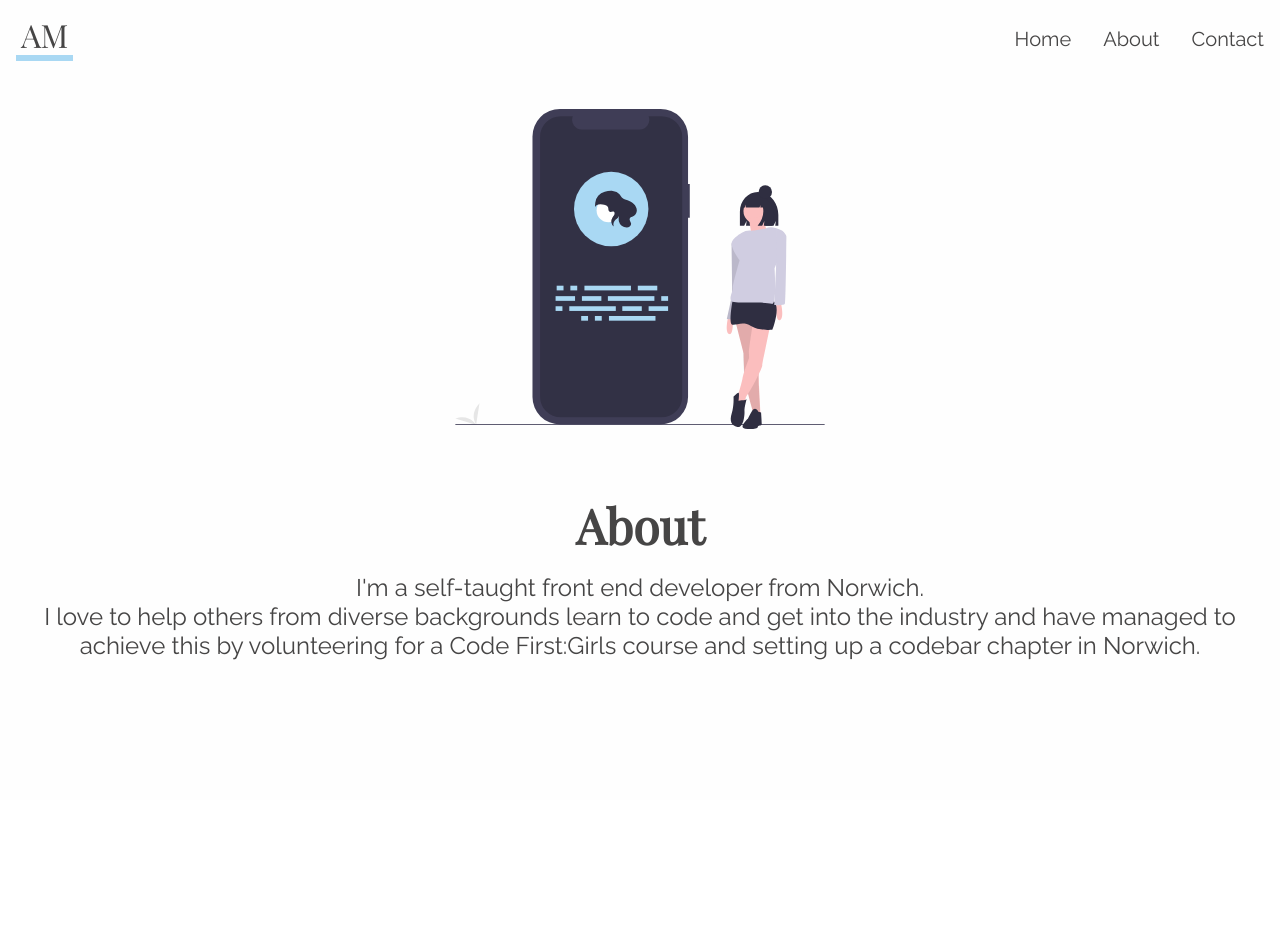
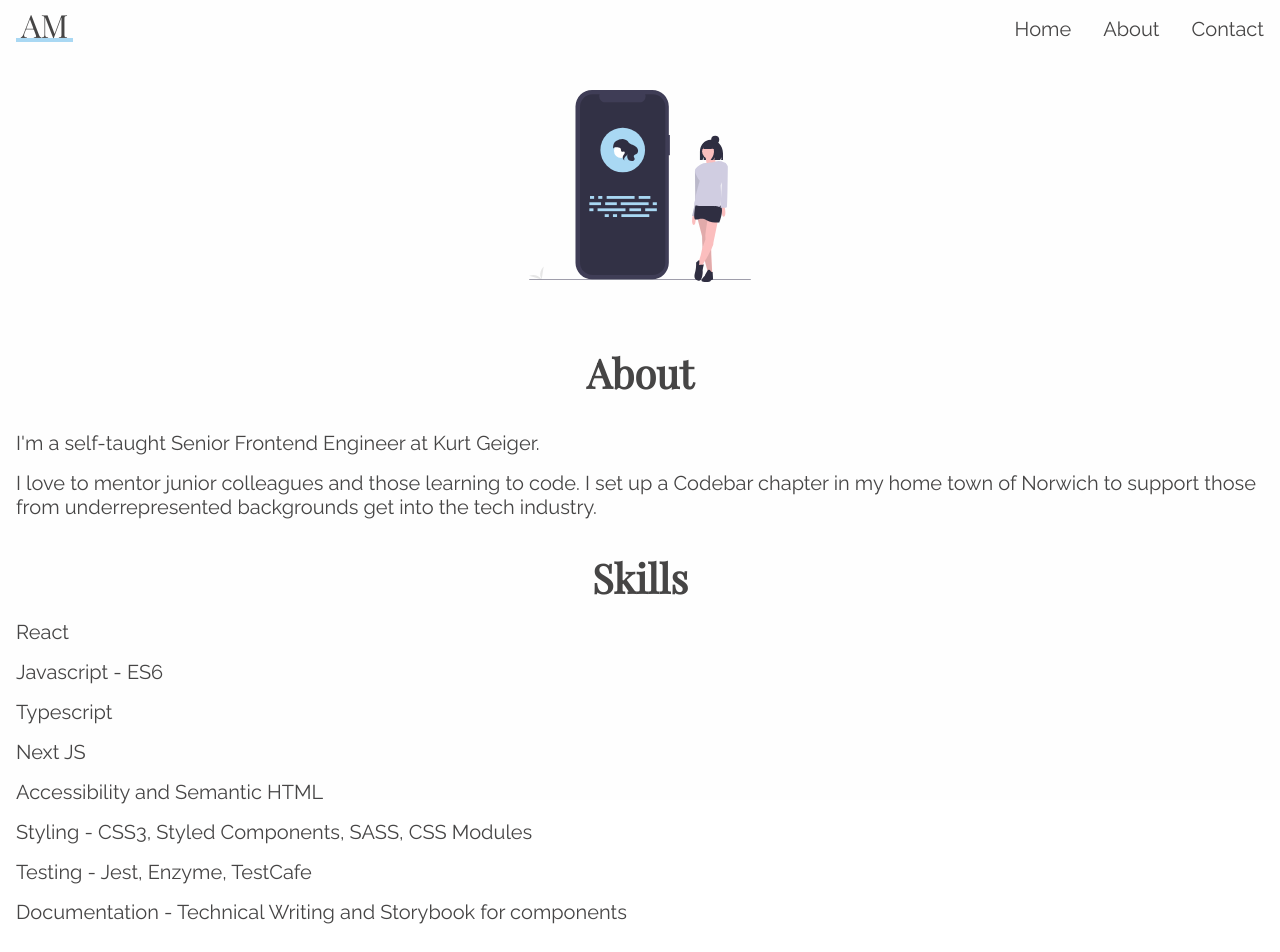
Before and after one commit to alexalala/portfolio, a React (Create React App) app: page /blog in a window 1280 px wide. Shown: the top 952 px of the page. Before the commit the page ends 800 px from the top, so only its background shows below. Built offline with nearby package versions, Linux system fonts and the light colour scheme; the HTML template or start-up script is replaced by a standard one.

Commit message:
add latest skills and description, tidy up some styles

```diff
--- a/src/components/Subheader.js
+++ b/src/components/Subheader.js
@@ -3,7 +3,7 @@ import styled from 'styled-components';
 const Subheader = styled.h2`
   margin: 2rem 0 1rem 0;
   text-align: center;
-  font-size: 3rem;
+  font-size: 2.5rem;
   font-family: 'Playfair Display', serif;
 `;
 
--- a/src/index.css
+++ b/src/index.css
@@ -15,3 +15,9 @@ body,
 #root {
   height: 100%;
 }
+
+p, li {
+  font-size: 1.25rem;
+  line-height: 1.5rem;
+  margin: 1rem;
+}
--- a/src/pages/About.js
+++ b/src/pages/About.js
@@ -2,7 +2,6 @@ import React from 'react';
 import styled from 'styled-components';
 
 import Subheader from '../components/Subheader.js';
-
 import AboutImage from '../assets/images/about.svg';
 
 export default function About() {
@@ -11,12 +10,23 @@ export default function About() {
       <StyledImage src={AboutImage} alt="" />
       <Subheader>About</Subheader>
       <div className="copy-container">
-        <p>I'm a self-taught front end developer from Norwich.</p>
+        <p>I'm a self-taught Senior Frontend Engineer at Kurt Geiger.</p>
         <p>
-          I love to help others from diverse backgrounds learn to code and get into the industry
-          and have managed to achieve this by volunteering for a Code First:Girls course and
-          setting up a codebar chapter in Norwich.
+          I love to mentor junior colleagues and those learning to code.
+          I set up a Codebar chapter in my home town of Norwich to support those from underrepresented backgrounds get into the tech industry.
         </p>
+        <Subheader>Skills</Subheader>
+        <StyledList>
+          <li>React</li>
+          <li>Javascript - ES6</li>
+          <li>Typescript</li>
+          <li>Next JS</li>
+          <li>Accessibility and Semantic HTML</li>
+          <li>Styling - CSS3, Styled Components, SASS, CSS Modules</li>
+          <li>Testing - Jest, Enzyme, TestCafe</li>
+          <li>Documentation - Technical Writing and Storybook for components</li>
+        </StyledList>
+        <Subheader>My Journey Into Tech</Subheader>
       </div>
     </StyledContainer>
   );
@@ -27,9 +37,14 @@ const StyledContainer = styled.div`
   flex-direction: column;
   justify-content: start;
   font-size: 1.5rem;
+  text-align: left;
 `;
 
 const StyledImage = styled.img`
-  height: 20rem;
+  height: 12rem;
   margin: 2rem;
 `;
+
+const StyledList = styled.ul`
+  list-style-type: none;
+`;
--- a/src/pages/Contact.js
+++ b/src/pages/Contact.js
@@ -24,7 +24,7 @@ const StyledContainer = styled.div`
 `;
 
 const StyledImage = styled.img`
-  height: 20rem;
+  height: 12rem;
   margin: 2rem;
 `;
 
@@ -32,4 +32,5 @@ const StyledLinkContainer = styled.div`
   display: flex;
   flex-direction: column;
   align-items: center;
+  margin: 3rem;
 `;
```
